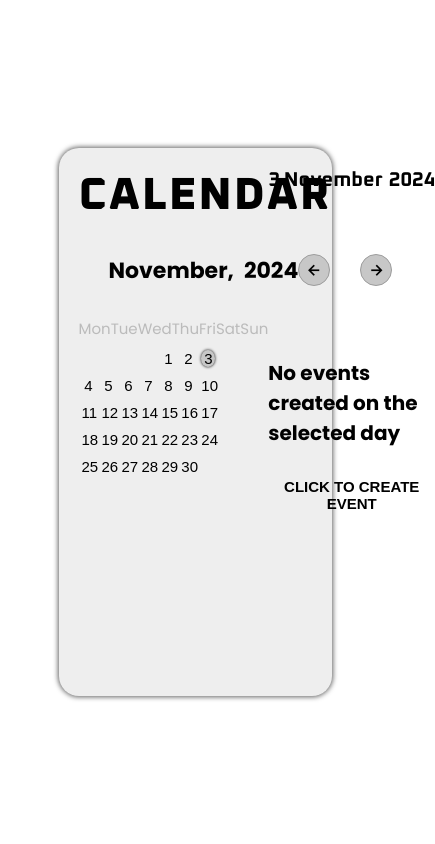
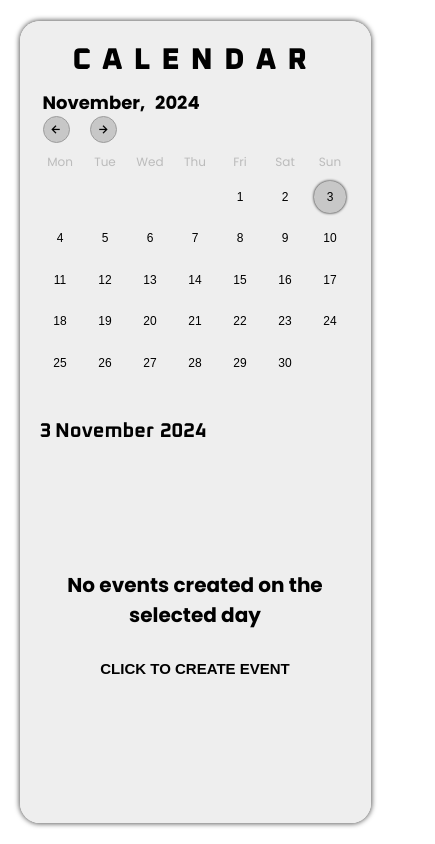
Before and after one commit to erudyta/react-calendar-app, a React (Vite) app: page / in a window 390 px wide. Shown: the whole page, 435 px wide, since content can reach past the window. Built offline with nearby package versions, Linux system fonts and the light colour scheme.

Commit message:
added RWD

```diff
--- a/src/Components/Calendar.jsx
+++ b/src/Components/Calendar.jsx
@@ -39,9 +39,12 @@ const Calendar = ({
 	return (
 		<div className='calendar-container'>
 			<h1>Calendar</h1>
+			<div>
 				<div className='calendar-month-year'>
+					<div>
 						<h2>{months[currMonth]}, </h2>
 						<h2> {currYear}</h2>
+					</div>
 					<div>
 						<button onClick={onMinusMonth}>
 							<i className='bx bx-left-arrow-alt'></i>
@@ -62,9 +65,7 @@ const Calendar = ({
 					))}
 					{arrNumberOfDaysInMonth.map((day, dayNumber) => {
 						const dateToCompare = `${dayNumber + 1}.${currMonth}.${currYear}`
-					console.log(dateToCompare)
 						const listOfEventsInDay = events.filter(event => event.day === dateToCompare)
-					console.log(listOfEventsInDay)
 
 						return (
 							<button
@@ -89,13 +90,16 @@ const Calendar = ({
 								key={dayNumber}>
 								{dayNumber + 1}
 								{listOfEventsInDay.length > 0 && (
-								<span className='event-counter'>{listOfEventsInDay.length > 9 ? '9+' : listOfEventsInDay.length}</span>
+									<span className='event-counter'>
+										{listOfEventsInDay.length > 9 ? '9+' : listOfEventsInDay.length}
+									</span>
 								)}
 							</button>
 						)
 					})}
 				</div>
 			</div>
+		</div>
 	)
 }
 
--- a/src/Components/calendar.css
+++ b/src/Components/calendar.css
@@ -1,5 +1,6 @@
 .calendar-container {
 	width: 60%;
+	min-width: 315px;
 	font-size: 1.5rem;
 }
 
@@ -15,12 +16,16 @@
 .calendar-month-year {
 	display: flex;
 	align-items: center;
-	margin: 3rem;
+	margin: 3rem 0 3rem 2rem;
 }
 
-.calendar-month-year div {
+.calendar-month-year div:nth-child(1) {
 	display: flex;
-	column-gap: 3rem;
+}
+
+.calendar-month-year div:nth-child(2) {
+	display: flex;
+	column-gap: 2rem;
 	margin-left: auto;
 }
 
@@ -85,7 +90,7 @@
 
 .calendar-daysofmonth button.curr-day {
 	background-color: var(--main-color);
-	box-shadow: 0 0 0.3rem 0 #e478a5;
+	box-shadow: 0 0 0.3rem 0 #535e59;;
 }
 
 .calendar-daysofmonth button.selected-day,
@@ -96,8 +101,8 @@
 
 .event-counter {
 	position: absolute;
-	top: -3px;
-	right: -2px;
+	top: -5px;
+	right: -4px;
 	display: flex;
 	align-items: center;
 	justify-content: center;
@@ -108,3 +113,85 @@
 	border-radius: 50%;
 	font-size: 0.9rem;
 }
+
+@media (max-width: 1200px) {
+	.calendar-month-year {
+		align-items: baseline;
+		flex-direction: column;
+		column-gap: 1rem;
+		margin: 3rem 0 1.5rem 0.5rem;
+	}
+
+	.calendar-month-year div:nth-child(2) {
+		margin: 0;
+	}
+
+	.event-counter {
+		top: -6px;
+		right: -8px;
+	}
+}
+
+@media (max-width: 768px) {
+	.calendar-container {
+		display: flex;
+		justify-content: space-around;
+		width: 100%;
+	}
+
+	.calendar-container div:nth-of-type(1) {
+		width: 55%;
+		min-width: 315px;
+	}
+
+	.calendar-container h1 {
+		writing-mode: vertical-rl;
+		text-orientation: upright;
+		font-size: 3rem;
+		letter-spacing: 1.1rem;
+	}
+
+	.calendar-month-year {
+		align-items: baseline;
+		margin: 1.5rem 0 1.5rem 0.5rem;
+	}
+
+	.calendar-month-year h2 {
+		font-size: 1.8rem;
+	}
+
+	.calendar-month-year i {
+		font-size: 1.5rem;
+	}
+
+	.calendar-daysofweek {
+		font-size: 1.2rem;
+	}
+
+	.calendar-daysofmonth button {
+		font-size: 1.2rem;
+	}
+}
+
+
+@media (max-width: 410px) {
+	.calendar-container{
+		flex-direction: column;
+	}
+
+	.calendar-container h1 {
+		writing-mode: horizontal-tb;
+		text-orientation: sideways;
+		font-size: 3rem;
+		letter-spacing: 1.1rem;
+	}
+
+	.calendar-month-year {
+		margin: 1rem 0 1rem 0.5rem;
+	}
+
+	.calendar-container div:nth-of-type(1) {
+		width: 100%;
+		min-width:auto;
+	}
+}
--- a/src/Components/create-event.css
+++ b/src/Components/create-event.css
@@ -44,7 +44,7 @@
 .ce-form-content input:focus,
 .ce-form-content textarea:focus {
 	outline: none;
-	box-shadow: 0 0 3rem 0 var(--main-color);
+	box-shadow: 0 0 2rem 0 var(--main-color);
 	border: none;
 }
 
@@ -69,6 +69,7 @@
 }
 
 .ce-form-content textarea {
+	min-height: 95px;
 	aspect-ratio: 6/2;
 	resize: none;
 }
@@ -96,3 +97,49 @@
 	font-weight: 800;
 	text-transform: uppercase;
 }
+
+@media (max-width: 1200px) {
+	.ce-container {
+		margin-top: 1rem;
+		overflow-y: auto;
+	}
+
+	.ce-header,
+	.ce-container form {
+		width: 70%;
+	}
+
+	.sd-noevents h1 {
+		text-align: center;
+	}
+}
+
+@media (max-width: 768px) {
+	.ce-container {
+		font-size: 1rem;
+	}
+
+	.ce-form-content {
+		row-gap: 0.5rem;
+	}
+
+	.ce-container form {
+		font-size: 1.3rem;
+	}
+
+	.ce-container input {
+		font-size: 1.2rem;
+		padding: 0.7rem;
+	}
+
+	.ce-form-content textarea {
+		min-height: 120px;
+		aspect-ratio: 5/1;
+	}
+}
+
+@media (max-width: 576px) {
+	.ce-form-content textarea {
+		aspect-ratio: 4/1;
+	}
+}
--- a/src/Components/selected-day.css
+++ b/src/Components/selected-day.css
@@ -1,6 +1,7 @@
 .sd-container {
 	display: flex;
 	flex-direction: column;
+	height: 100%;
 	width: 100%;
 }
 
@@ -42,14 +43,13 @@
 	background-color: var(--main-color);
 }
 
-
 .sd-events {
 	position: relative;
 	flex-grow: 1;
 	overflow-y: auto;
 }
 
-.sd-events-inner{
+.sd-events-inner {
 	width: 99%;
 }
 
@@ -62,7 +62,6 @@
 	background-color: rgb(212, 212, 212);
 	border-radius: 100vw;
 	scroll-margin-left: 5px;
-
 }
 
 .sd-events::-webkit-scrollbar-thumb {
@@ -116,7 +115,7 @@
 	color: white;
 }
 
-.sd-noevents{
+.sd-noevents {
 	display: flex;
 	flex-direction: column;
 	justify-content: center;
@@ -126,8 +125,22 @@
 	font-size: 1rem;
 }
 
-.sd-noevents button{
+.sd-noevents button {
 	margin-right: auto;
 	margin-left: auto;
+}
+
+@media (max-width: 762px) {
+	.sd-events {
+		max-height: 420px;
+	}
+
+	.sd-buttons i {
+		font-size: 1.6rem;
+	}
+	.sd-event{
+		font-size: 1.1rem;
+		padding: 2.2rem 1rem 1.9rem 1rem;
+	}
 
 }
--- a/src/index.css
+++ b/src/index.css
@@ -4,19 +4,19 @@
 	box-sizing: border-box;
 }
 
-:root{
-    --main-color: #E6D1F2;
+:root {
+	--main-color: #a7d8c6;
 	--bg-btn-color: #c7c7c7;
 	--border-btn-color: #9c9c9c;
 	--selected-day: #c7c7c7;
 }
 
-html{
+html {
 	font-size: 10px;
 	font-family: 'Poppins', sans-serif;
 }
 
-main{
+main {
 	display: flex;
 	justify-content: center;
 	align-items: center;
@@ -25,7 +25,7 @@ main{
 	background-color: rgb(255, 255, 255);
 }
 
-button{
+button {
 	background-color: transparent;
 	border: none;
 	border-radius: 50%;
@@ -36,10 +36,32 @@ button{
 	display: flex;
 	flex-direction: row;
 	column-gap: 5rem;
+	height: 70vh;
 	width: 70%;
-    height: 65vh;
 	padding: 2rem;
 	background-color: #eee;
 	box-shadow: 0 0 0.5rem 0.1rem rgb(99, 99, 99);
 	border-radius: 2rem;
+	overflow-y: auto;
 }
+
+@media (max-width: 1200px) {
+	.container {
+		width: 75%;
+	}
+}
+
+@media (max-width: 992px) {
+	.container {
+		width: 90%;
+	}
+}
+
+@media (max-width: 768px) {
+	.container {
+        align-items: center;
+		flex-direction: column;
+        row-gap: 4em;
+        height: 95vh;
+	}
+}
```
Also changed, not shown: 1 other file (tests, documents, lock files or other folders). Lines whose indentation alone changed are shown as unchanged.
